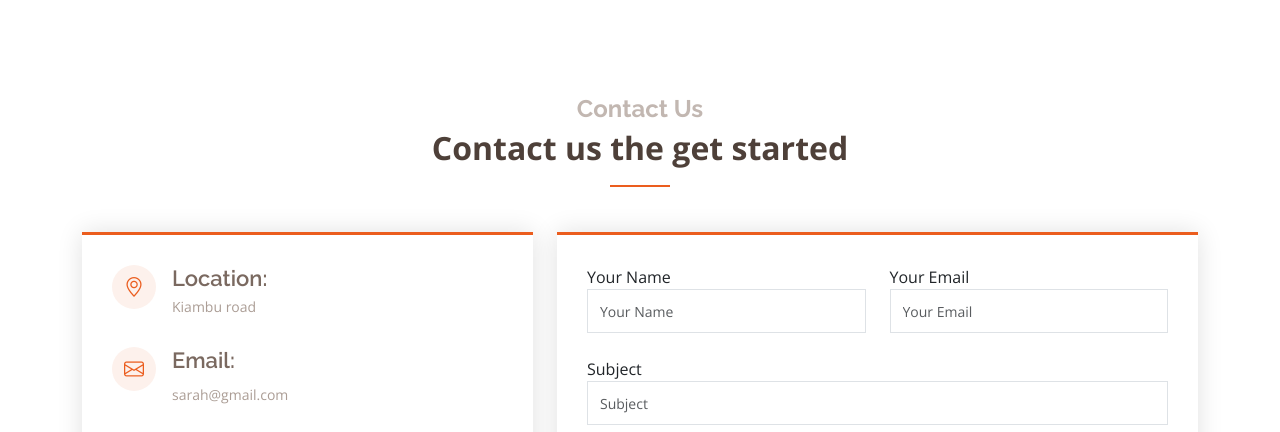
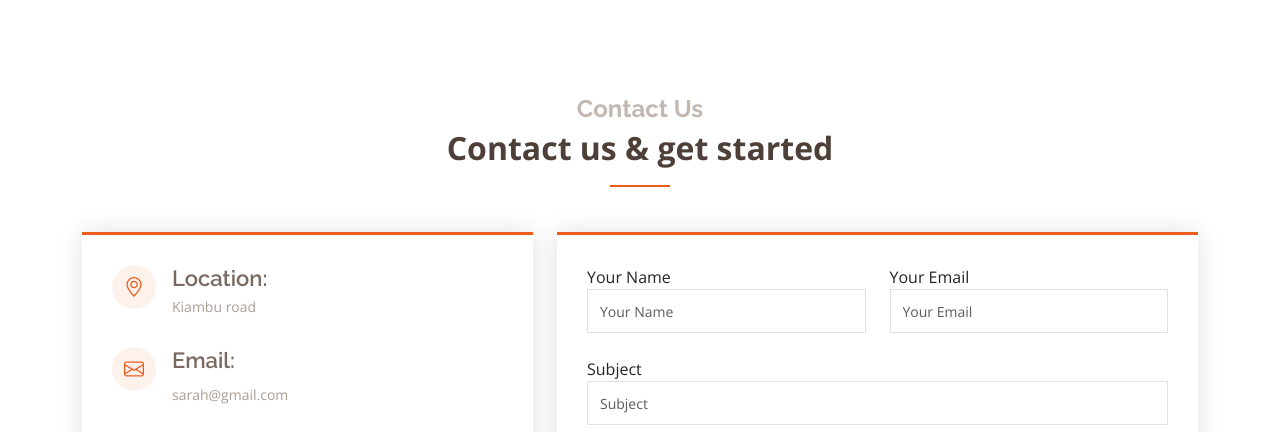
Before and after one commit to baibyfat/elir, a plain HTML site: page index.html in a window 1280 px wide. Shown: the part 10940-11372 px from the top of the page. Drawn offline with nearby package versions, Linux system fonts and the light colour scheme.

Commit message:
Update index.html

```diff
--- a/index.html
+++ b/index.html
@@ -930,7 +930,7 @@
 
         <div class="section-title">
           <h2>Contact Us</h2>
-          <p>Contact us the get started</p>
+          <p>Contact us & get started</p>
         </div>
 
         <div class="row">
```
